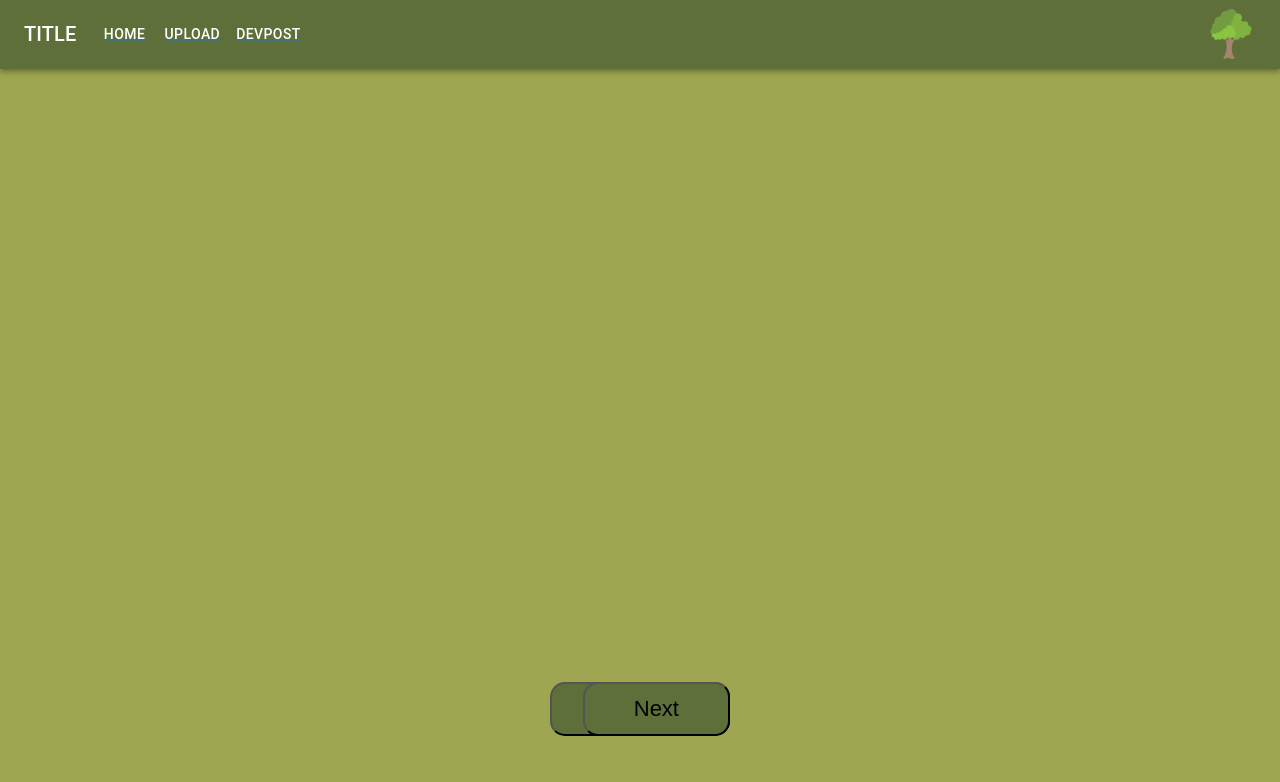
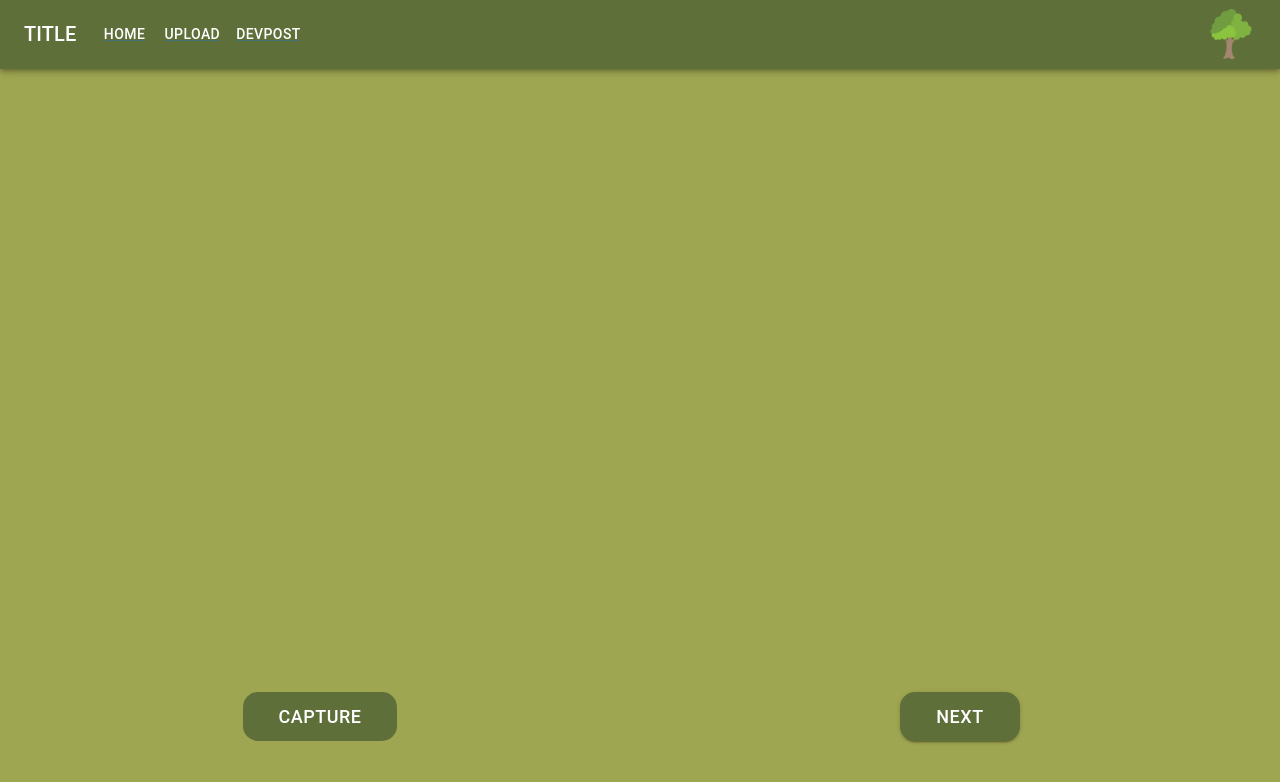
Before and after one commit to shenkel7/recycle, a React (Create React App) app in the folder frontend/: page /webcam in a window 1280 px wide. Shown: the top 782 px of the page. Built offline with nearby package versions, Linux system fonts and the light colour scheme; no server answers.

Commit message:
styling fixes

```diff
--- a/frontend/src/components/Camera.js
+++ b/frontend/src/components/Camera.js
@@ -1,5 +1,6 @@
 import React, { useState } from 'react';
 import Webcam from "react-webcam";
+import { Button, Card } from '@mui/material';
 
 // const WebcamComponent = () => <Camera />;
 
@@ -9,14 +10,23 @@ const videoConstraints = {
     facingMode: "user"
 };
 
-const button_style = {
+const third = {
     backgroundColor: "#5F6F3A",
-    left: '550px',
-    position: 'absolute',
     borderRadius: 15,
-    padding: "12px 49px",
-    fontSize: "22px"
-}
+    padding: "9px 36px",
+    fontSize: "18px",
+    marginTop: 10,
+    color: 'white',
+  }
+
+// const button_style = {
+//     backgroundColor: "#5F6F3A",
+//     left: '550px',
+//     position: 'absolute',
+//     borderRadius: 15,
+//     padding: "12px 49px",
+//     fontSize: "22px"
+// }
 
 const button_style2 = {
     backgroundColor: "#5F6F3A",
@@ -39,7 +49,7 @@ const row = {
 
 const column = {
     paddingTop: '2em',
-    flex: "50%",
+    flex: 1,
     padding: "5px"
 }
 
@@ -70,23 +80,22 @@ export const Camera = () => {
             <div style={row}>
                 <div style={column}>
                     {image != '' ?
-                        <button onClick={(e) => {
+                        <Button onClick={(e) => {
                             e.preventDefault();
                             setImage('')
                         }}
-                        style={button_style}>
-                            Retake </button>
+                        style={third}>
+                            Retake </Button>
                             :
-                        <button onClick={(e) => {
+                        <Button onClick={(e) => {
                             e.preventDefault();
                             capture();
                         }}
-                        style={button_style}>Capture</button>
+                        style={third}>Capture</Button>
                     }
                 </div>
                 <div style={column}>
-                    <button style={button_style2}>Next</button>
-                    {/* to do: disable button at first, but when user captures image, button can be clicked */}
+                    <Button variant="contained" style={third}>Next</Button>
                 </div>
             </div>
         </div>
--- a/frontend/src/screens/Home.js
+++ b/frontend/src/screens/Home.js
@@ -6,7 +6,7 @@ import { Link, useNavigate } from "react-router-dom";
 
 const first = {
     color: 'black',
-    paddingTop: '2em',
+    // paddingTop: '2em',
     textAlign: 'left',
     position: 'relative',
     left: '100px',
@@ -33,7 +33,8 @@ const third = {
     left: '100px',
     borderRadius: 15,
     padding: "9px 36px",
-    fontSize: "18px"
+    fontSize: "18px",
+    fontFamily: "Lato",
 }
 
 const row = {
@@ -41,12 +42,16 @@ const row = {
 }
 
 const column = {
-    flex: "50%",
+    flex: 1,
     padding: "10px"
 }
 
 const image = {
-    paddingTop: '5em',
+    paddingTop: '1em',
+    position: 'absolute',
+    opacity: .7,
+    right: "10vw",
+    zIndex: -1
 }
 
 const Home = () => {
@@ -59,7 +64,7 @@ const Home = () => {
                         <h1>Find out if an item is recyclable.</h1>
                     </div>
                     <div style={second}>
-                        <h2>Click the button below to begin.</h2>
+                        <h2>Sustainability, one item at a time.</h2>
                     </div>
                     <Link to="/upload">
                         <Button variant="contained" style={third}>START</Button>
--- a/frontend/src/screens/ImageUpload.tsx
+++ b/frontend/src/screens/ImageUpload.tsx
@@ -35,7 +35,8 @@ const third = {
   borderRadius: 15,
   padding: "9px 36px",
   fontSize: "18px",
-  marginTop: 10
+  marginTop: 10,
+  fontFamily: 'Lato',
 }
 
 const imageStyle = {
```
